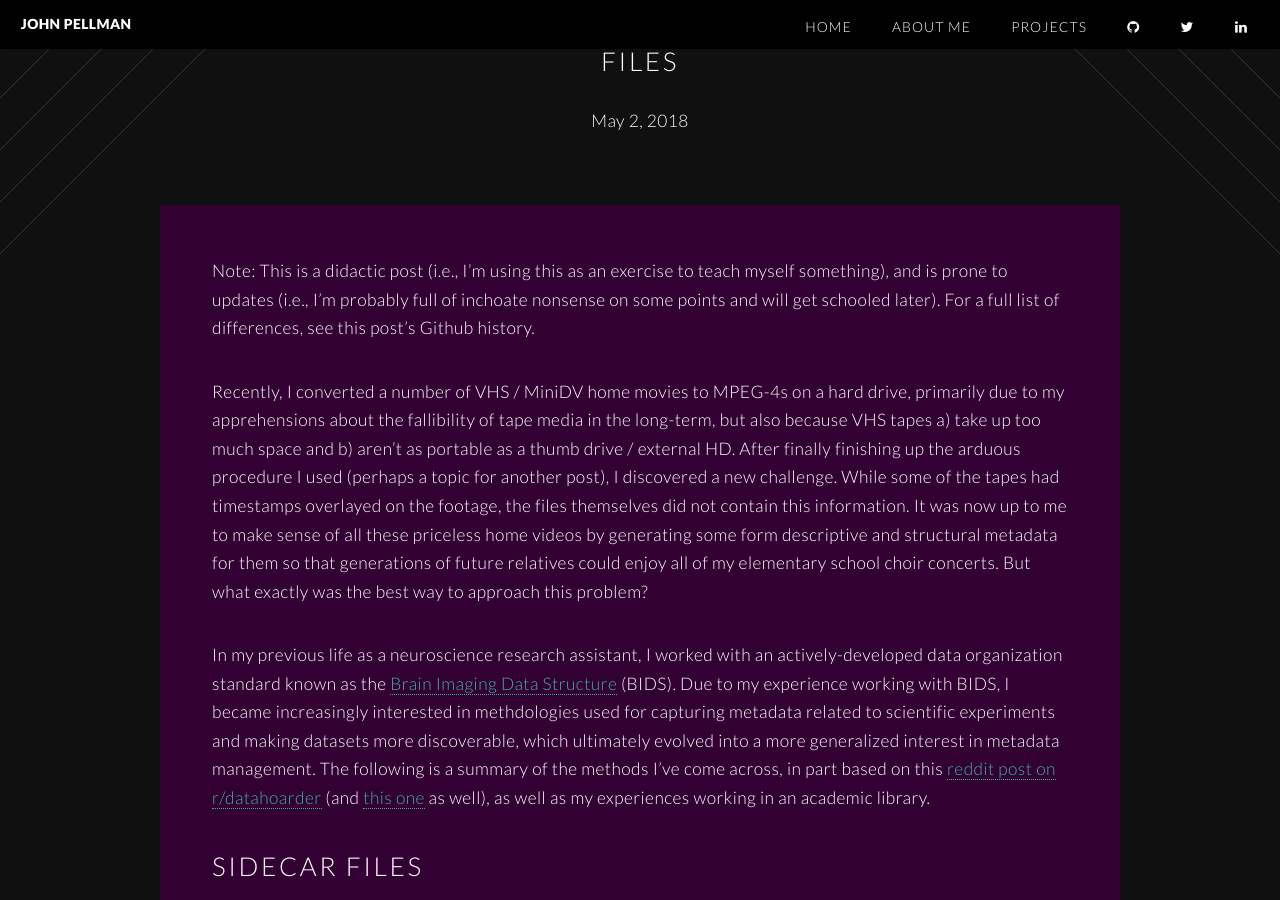
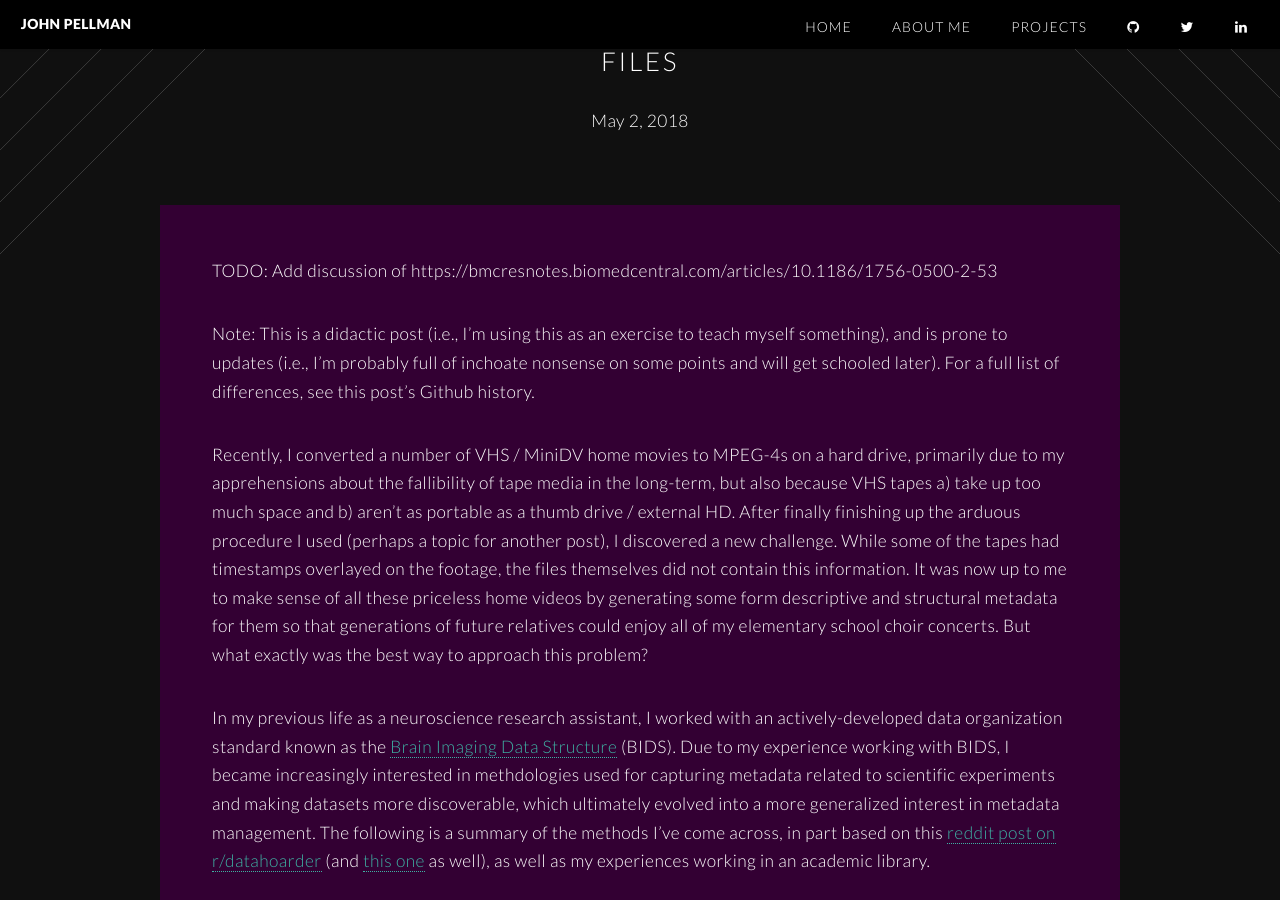
Before and after one commit to jpellman/jpellman.github.io, a Jekyll site: the page built from _posts/2018-05-02-exploring-metadata-methods.md, in a window 1280 px wide and 900 px high, scrolled down 633 px. Built offline with Jekyll 4.4.1, drawn with Linux system fonts in a browser that asks for light colours.

Commit message:
Adding reminder to treat Terry et al's metadata schema

```diff
--- a/_posts/2018-05-02-exploring-metadata-methods.md
+++ b/_posts/2018-05-02-exploring-metadata-methods.md
@@ -4,6 +4,8 @@ title:  "A Brief Overview of Methods for Adding Metadata to Files"
 date:   2018-05-02 00:23:26
 permalink: /metadata.html
 ---
+
+*TODO*: Add discussion of https://bmcresnotes.biomedcentral.com/articles/10.1186/1756-0500-2-53
 
 Note: This is a didactic post (i.e., I'm using this as an exercise to teach myself something), and is prone to updates (i.e., I'm probably full of inchoate nonsense on some points and will get schooled later).  For a full list of differences, see this post's Github history.
 
```
